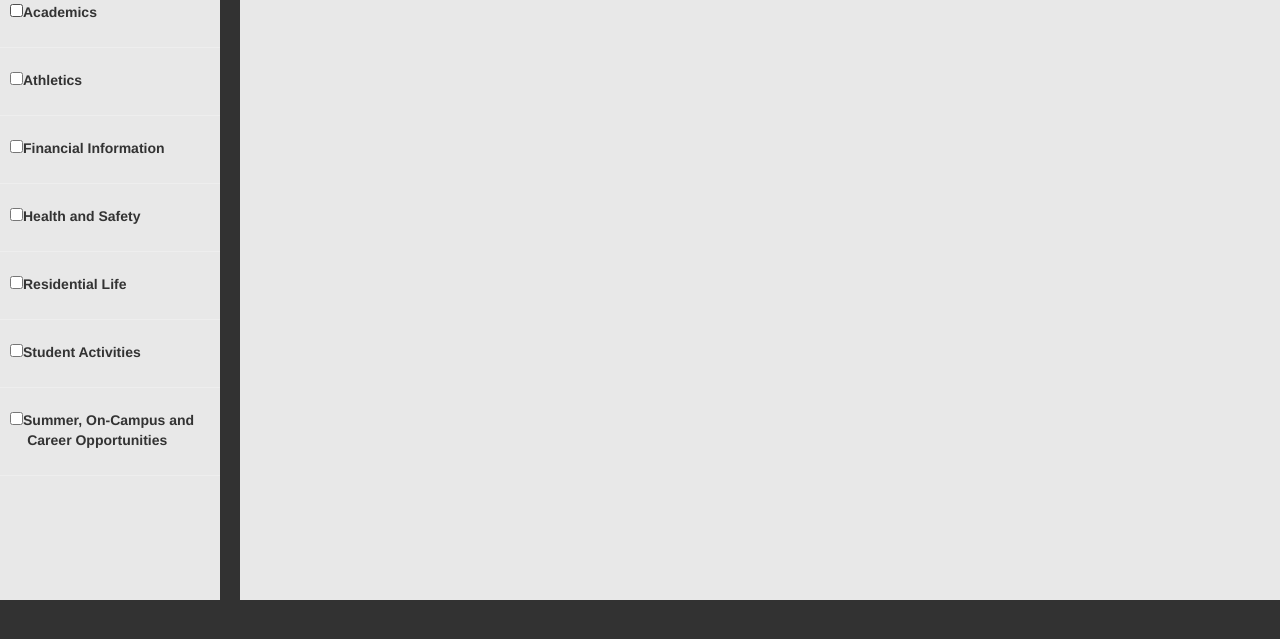
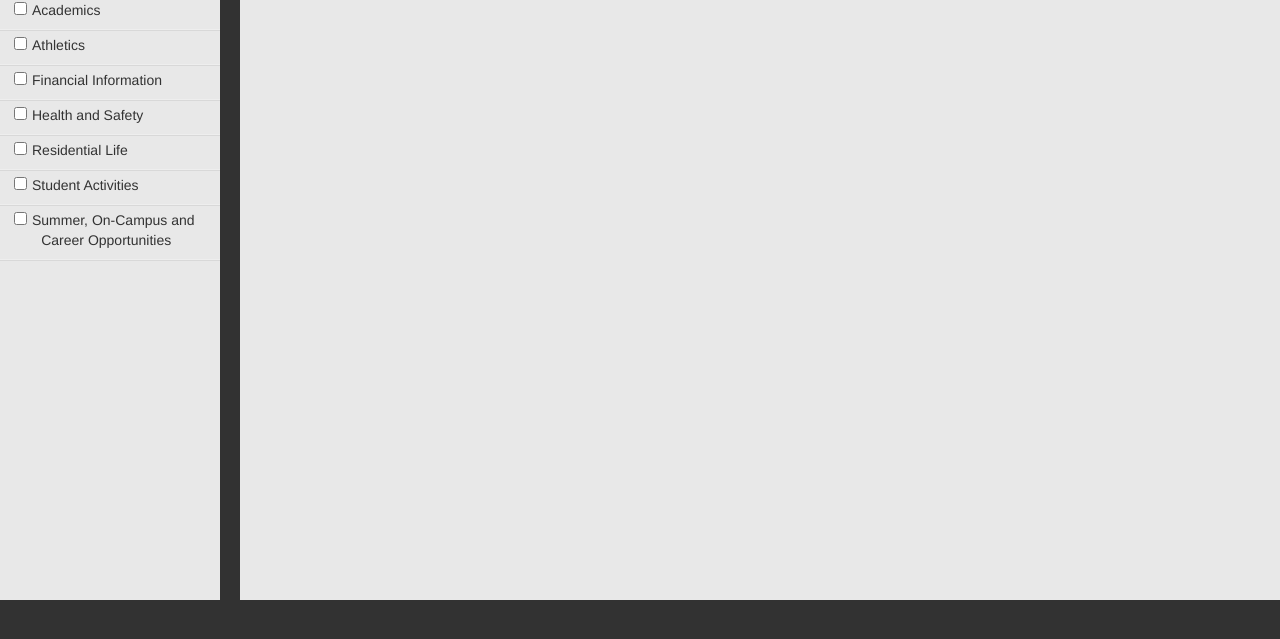
Before and after one commit to Harvard-ATG/CampusResources, a CodeIgniter app: page / in a window 1280 px wide; the page is wider, and only the part inside the window is pictured. Shown: the top 639 px of that part. Run offline with CodeIgniter, Linux system fonts and the light colour scheme; some libraries are stand-ins or nearby versions.

Commit message:
styling tweaks to fix margins, etc

```diff
--- a/app/application/views/home_view.php
+++ b/app/application/views/home_view.php
@@ -33,43 +33,43 @@
 	    <div class="main">
 
             <div id='checkboxes'>
-	        	<p><label><input type="checkbox" id="cat1Academics" class='cat1' name="Academics" value="Academics">Academics</label><br>
+	        	<p><label class="cat1"><input type="checkbox" id="cat1Academics" class='cat1' name="Academics" value="Academics">Academics</label><br>
 	        		<div id='cat2Academics'>
-	        			<p style="font-size:12px;"><label><input type="checkbox" class='cat2' name="Administrivia" value="Administrivia">Administrivia</label></p>
-			        	<p style="font-size:12px;"><label><input type="checkbox" class='cat2' name="Advising" value="Advising">Advising</label></p>
-			        	<p style="font-size:12px;"><label><input type="checkbox" class='cat2' name="Choosing Classes" value="Choosing Classes">Choosing Classes</label></p>
-			        	<p style="font-size:12px;"><label><input type="checkbox" class='cat2' name="Concentrations and Secondary Fields" value="Concentrations and Secondary Fields">Concentrations & Secondaries</label></p>
-			        	<p style="font-size:12px;"><label><input type="checkbox" class='cat2' name="General Education Information" value="General Education Information">General Education Information</label></p>
-			        	<p style="font-size:12px;"><label><input type="checkbox" class='cat2' name="Libraries" value="Libraries">Libraries</label></p>
-			        	<p style="font-size:12px;"><label><input type="checkbox" class='cat2' name="Research" value="Research">Research</label></p>
-			        	<p style="font-size:12px;"><label><input type="checkbox" class='cat2' name="Other" value="Other">Other</label></p>
+	        			<p><label class="cat2"><input type="checkbox" class='cat2' name="Administrivia" value="Administrivia">Administrivia</label></p>
+			        	<p><label class="cat2"><input type="checkbox" class='cat2' name="Advising" value="Advising">Advising</label></p>
+			        	<p><label class="cat2"><input type="checkbox" class='cat2' name="Choosing Classes" value="Choosing Classes">Choosing Classes</label></p>
+			        	<p><label class="cat2"><input type="checkbox" class='cat2' name="Concentrations and Secondary Fields" value="Concentrations and Secondary Fields">Concentrations & Secondaries</label></p>
+			        	<p><label class="cat2"><input type="checkbox" class='cat2' name="General Education Information" value="General Education Information">General Education Information</label></p>
+			        	<p><label class="cat2"><input type="checkbox" class='cat2' name="Libraries" value="Libraries">Libraries</label></p>
+			        	<p><label class="cat2"><input type="checkbox" class='cat2' name="Research" value="Research">Research</label></p>
+			        	<p><label class="cat2"><input type="checkbox" class='cat2' name="Other" value="Other">Other</label></p>
 	        		</div>
 	        	</p>
 	        	<hr>
-	        	<p><label><input type="checkbox" id="cat1Athletics" class='cat1' name="Athletics" value="Athletics">Athletics</label><br></p>
+	        	<p><label class="cat1"><input type="checkbox" id="cat1Athletics" class='cat1' name="Athletics" value="Athletics">Athletics</label><br></p>
 	        	<hr>
-	        	<p><label><input type="checkbox" id="cat1Finance" class='cat1' name="Financial Information" value="Financial Information">Financial Information</label><br></p>
+	        	<p><label class="cat1"><input type="checkbox" id="cat1Finance" class='cat1' name="Financial Information" value="Financial Information">Financial Information</label><br></p>
 	        	<hr>
-	        	<p><label><input type="checkbox" id="cat1Health" class='cat1' name="Health and Safety" value="Health and Safety">Health and Safety</label><br>
+	        	<p><label class="cat1"><input type="checkbox" id="cat1Health" class='cat1' name="Health and Safety" value="Health and Safety">Health and Safety</label><br>
 	        		<div id="cat2Health">
-			        	<p style="font-size:12px;"><label><input type="checkbox" class='cat2' name="Immediate Crisis" value="Immediate Crisis">Immediate Crisis</label></p>
-			        	<p style="font-size:12px;"><label><input type="checkbox" class='cat2' name="Mental Health and Wellness" value="Mental Health and Wellness">Mental Health and Wellness</label></p>
-			        	<p style="font-size:12px;"><label><input type="checkbox" class='cat2' name="Other" value="Other">Other</label></p>
+			        	<p><label class="cat2"><input type="checkbox" class='cat2' name="Immediate Crisis" value="Immediate Crisis">Immediate Crisis</label></p>
+			        	<p><label class="cat2"><input type="checkbox" class='cat2' name="Mental Health and Wellness" value="Mental Health and Wellness">Mental Health and Wellness</label></p>
+			        	<p><label class="cat2"><input type="checkbox" class='cat2' name="Other" value="Other">Other</label></p>
 	        		</div>
 	        	</p>
 	        	<hr>
-	        	<p><label><input type="checkbox" id="cat1Residential" class='cat1' name="Residential Life" value="Residential Life">Residential Life</label><br>
+	        	<p><label class="cat1"><input type="checkbox" id="cat1Residential" class='cat1' name="Residential Life" value="Residential Life">Residential Life</label><br>
 		        	<div id="cat2Residential">
-			        	<p style="font-size:12px;"><label><input type="checkbox" class='cat2' name="Freshmen Living" value="Freshmen Living">Freshmen Living</label></p>
-			        	<p style="font-size:12px;"><label><input type="checkbox" class='cat2' name="General Information and Policies" value="General Information and Policies">General Information and Policies</label></p>
-			        	<p style="font-size:12px;"><label><input type="checkbox" class='cat2' name="Upperclassmen Houses" value="Upperclassmen Houses">Upperclassmen Houses</label></p>
-			        	<p style="font-size:12px;"><label><input type="checkbox" class='cat2' name="Other" value="Other">Other</label></p>
+			        	<p><label class="cat2"><input type="checkbox" class='cat2' name="Freshmen Living" value="Freshmen Living">Freshmen Living</label></p>
+			        	<p><label class="cat2"><input type="checkbox" class='cat2' name="General Information and Policies" value="General Information and Policies">General Information and Policies</label></p>
+			        	<p><label class="cat2"><input type="checkbox" class='cat2' name="Upperclassmen Houses" value="Upperclassmen Houses">Upperclassmen Houses</label></p>
+			        	<p><label class="cat2"><input type="checkbox" class='cat2' name="Other" value="Other">Other</label></p>
 		        	</div>
 	        	</p>
 	        	<hr>
-	        	<p><label><input type="checkbox" id="cat1Student" class='cat1' name="Student Activities" value="Student Activities">Student Activities</label><br></p>
+	        	<p><label class="cat1"><input type="checkbox" id="cat1Student" class='cat1' name="Student Activities" value="Student Activities">Student Activities</label><br></p>
 	        	<hr>
-	        	<p><label><input type="checkbox" id="cat1Work" class='cat1' name="Summer, On-Campus and Career Opportunities" value="Summer, On-Campus and Career Opportunities">Summer, On-Campus and &nbsp; &nbsp;&nbsp;&nbsp;&nbsp;&nbsp;&nbsp; Career Opportunities</label><br></p>
+	        	<p><label class="cat1"><input type="checkbox" id="cat1Work" class='cat1' name="Summer, On-Campus and Career Opportunities" value="Summer, On-Campus and Career Opportunities">Summer, On-Campus and &nbsp; &nbsp;&nbsp;&nbsp;&nbsp;&nbsp;&nbsp; Career Opportunities</label><br></p>
 	        	<hr>
 	        </div>
 		    <div id='resultsWrapper'>
--- a/app/assets/css/style.css
+++ b/app/assets/css/style.css
@@ -23,6 +23,13 @@ body{
     margin-left: auto;
     margin-right: auto;
     text-align: left;
+}
+#checkboxes p { margin: 0; }
+#checkboxes hr {
+    margin: 4px 0;
+    color: gray;
+    background-color: #D8D8D8;
+    height: 1px;
 }
 
 #results{
@@ -66,12 +73,19 @@ hr {
 	margin-bottom: 5px;
 }
 
-.cat1 {
-	margin-left: 10px !important;
-	font-size: large;
-	font-weight: bold;
+label.cat1 {
+    font-size: 14px;
+	margin-left: 14px;
+	font-weight: normal;
 }
-
-.cat2 {
-	margin-left: 15px !important;
+label.cat2 {
+    font-size: 12px;
+	margin-left: 30px;
+    font-weight: normal;
 }
+input[type="checkbox"].cat1 {
+	margin: 0 5px 0 0px;
+}
+input[type="checkbox"].cat2 {
+	margin: 0 5px 0 0;
+}
```
